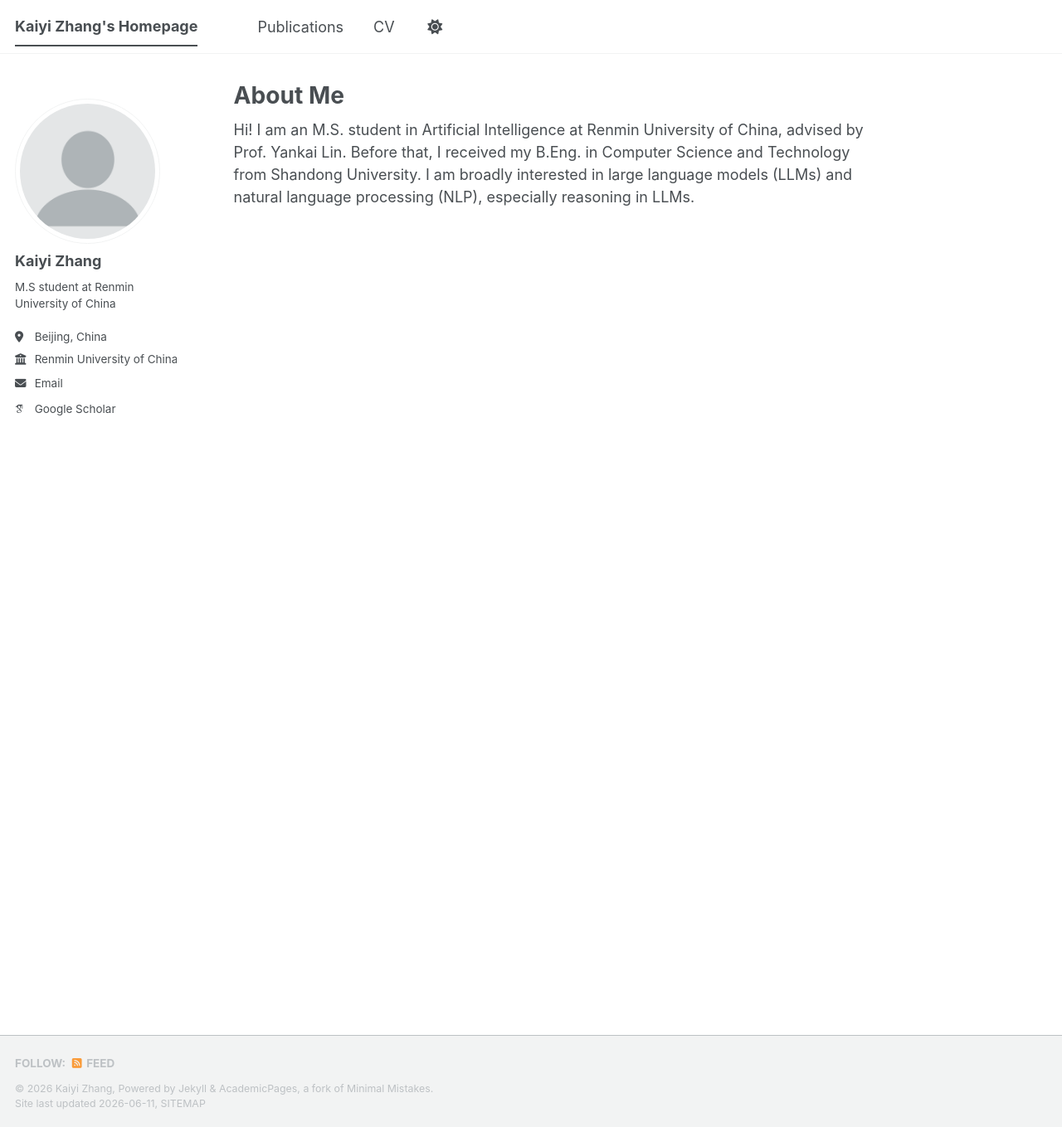
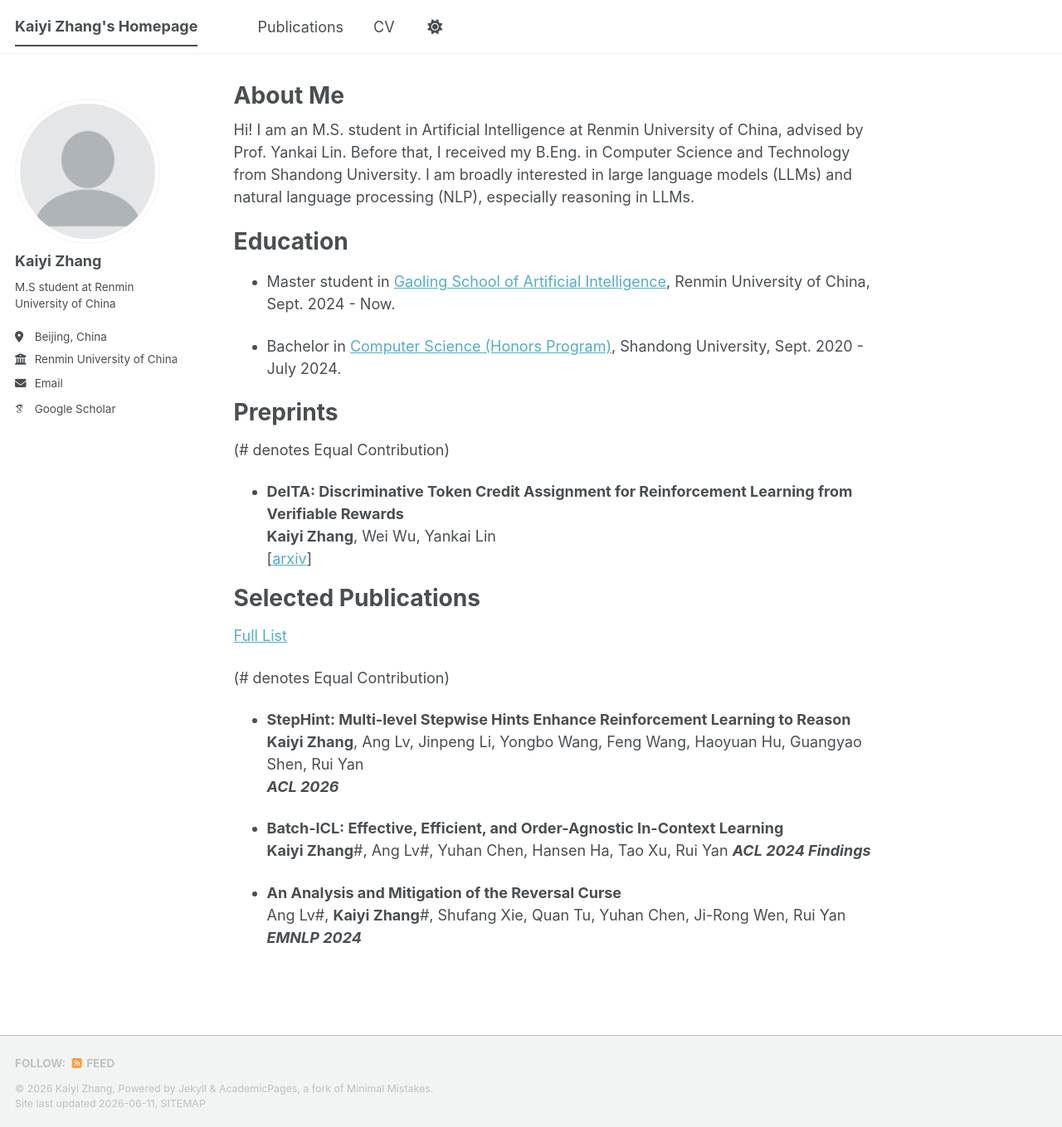
Before and after one commit to Cardinalere/Cardinalere.github.io, a Jekyll site: the page built from _pages/about.md, in a window 1280 px wide and 1359 px high. Shown: the whole window at 83% size. Built offline with Jekyll 4.4.1, drawn with Linux system fonts in a browser that asks for light colours; some web fonts are replaced; a script bundle is joined from its source files by our own code; library files that are not in the unit come from our copies.

Commit message:
Update about.md

```diff
--- a/_pages/about.md
+++ b/_pages/about.md
@@ -8,3 +8,42 @@ redirect_from:
 ---
 
 Hi! I am an M.S. student in Artificial Intelligence at Renmin University of China, advised by Prof. Yankai Lin. Before that, I received my B.Eng. in Computer Science and Technology from Shandong University. I am broadly interested in large language models (LLMs) and natural language processing (NLP), especially reasoning in LLMs.
+
+Education
+======
+
+* Master student in [Gaoling School of Artificial Intelligence](http://ai.ruc.edu.cn), Renmin University of China, Sept. 2024 - Now.
+
+* Bachelor in [Computer Science (Honors Program)](https://www.tsxt.sdu.edu.cn/xtgk/xtjj.htm), Shandong University, Sept. 2020 - July 2024.
+
+
+Preprints
+======
+
+(# denotes Equal Contribution)
+
+* **DelTA: Discriminative Token Credit Assignment for Reinforcement Learning from Verifiable Rewards**
+**Kaiyi Zhang**, Wei Wu, Yankai Lin
+[[arxiv](https://arxiv.org/abs/2605.21467)]
+
+
+
+
+Selected Publications
+======
+[Full List](https://scholar.google.com/citations?user=QC98_LIAAAAJ&hl=en)
+
+(# denotes Equal Contribution)
+
+
+* **StepHint: Multi-level Stepwise Hints Enhance Reinforcement Learning to Reason**
+**Kaiyi Zhang**, Ang Lv, Jinpeng Li, Yongbo Wang, Feng Wang, Haoyuan Hu, Guangyao Shen, Rui Yan
+***ACL 2026***
+
+* **Batch-ICL: Effective, Efficient, and Order-Agnostic In-Context Learning**
+**Kaiyi Zhang**#, Ang Lv#, Yuhan Chen, Hansen Ha, Tao Xu, Rui Yan
+***ACL 2024 Findings***
+
+* **An Analysis and Mitigation of the Reversal Curse**
+Ang Lv#, **Kaiyi Zhang**#, Shufang Xie, Quan Tu, Yuhan Chen, Ji-Rong Wen, Rui Yan
+***EMNLP 2024***
```
